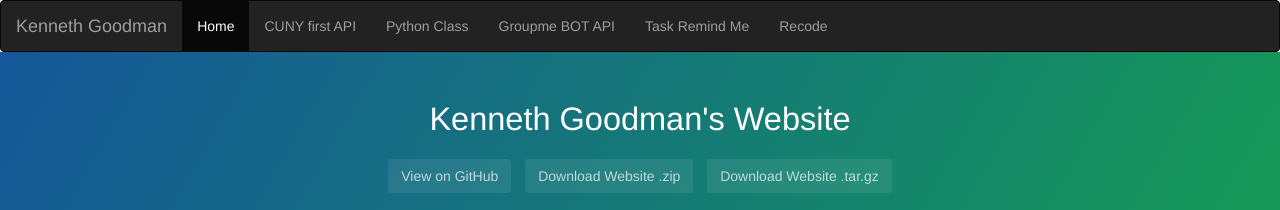
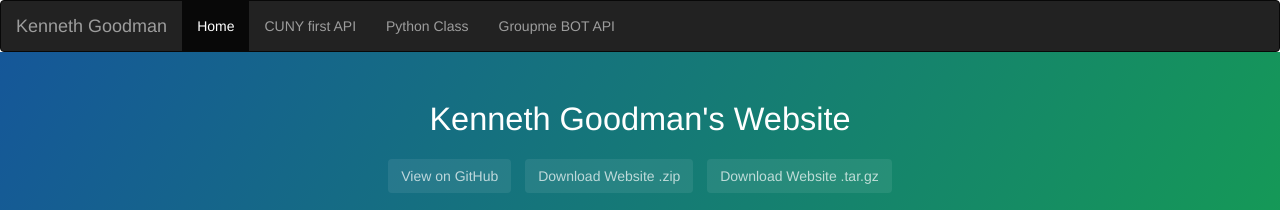
Before and after one commit to kennethgoodman/kennethgoodman.github.io, a Jekyll site: the page built from index.html, in a window 1280 px wide. Shown: the top 210 px of the page. Built offline with Jekyll 4.4.1, drawn with Linux system fonts in a browser that asks for light colours.

Commit message:
took our projects I'm not working on

```diff
--- a/_includes/navigation.html
+++ b/_includes/navigation.html
@@ -23,12 +23,6 @@
                 <li>
                     <a href="http://kennethgoodman.github.io/groupme">Groupme BOT API</a>
                 </li>
-                <li>
-                    <a href="http://kennethgoodman.github.io/taskremindme">Task Remind Me</a>
-                </li>
-                <li>
-                    <a href="http://kennethgoodman.github.io/recode/">Recode</a>
-                </li>
             </ul>
         </div>
     </div>
```
